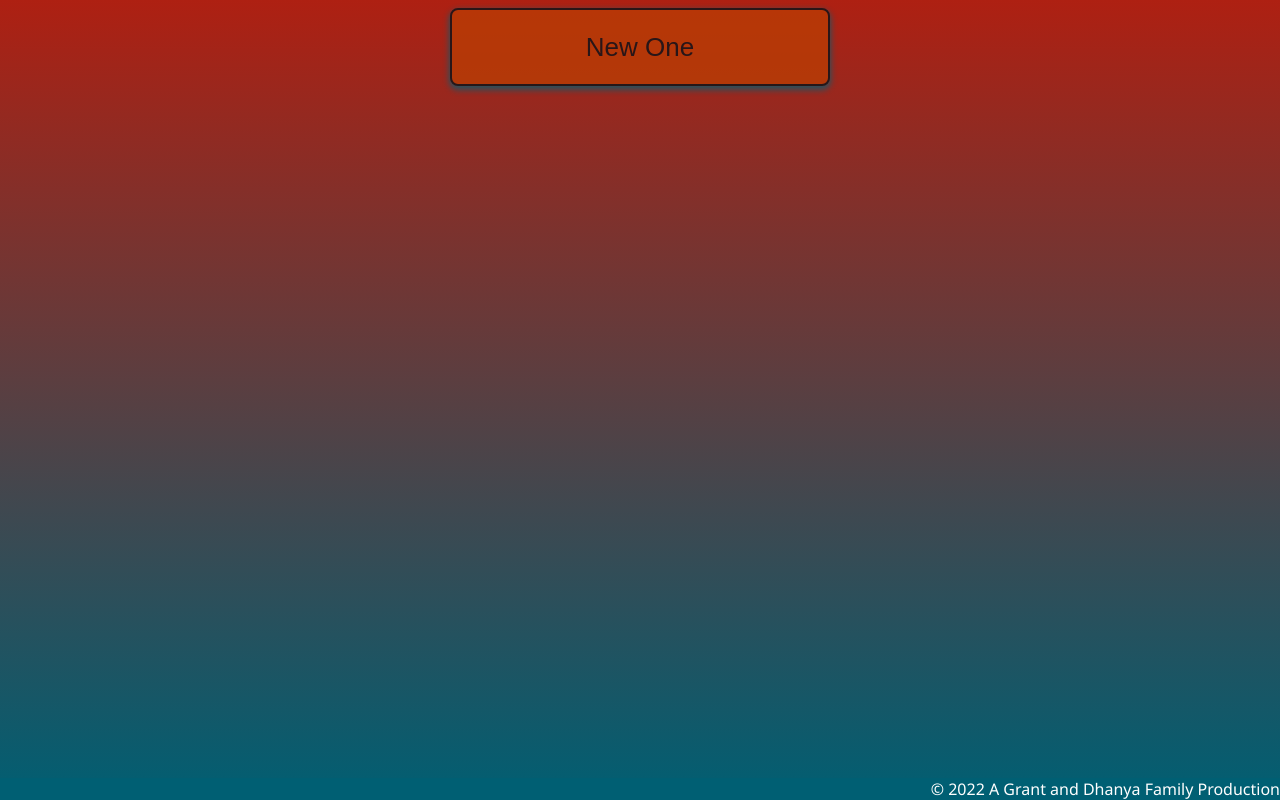
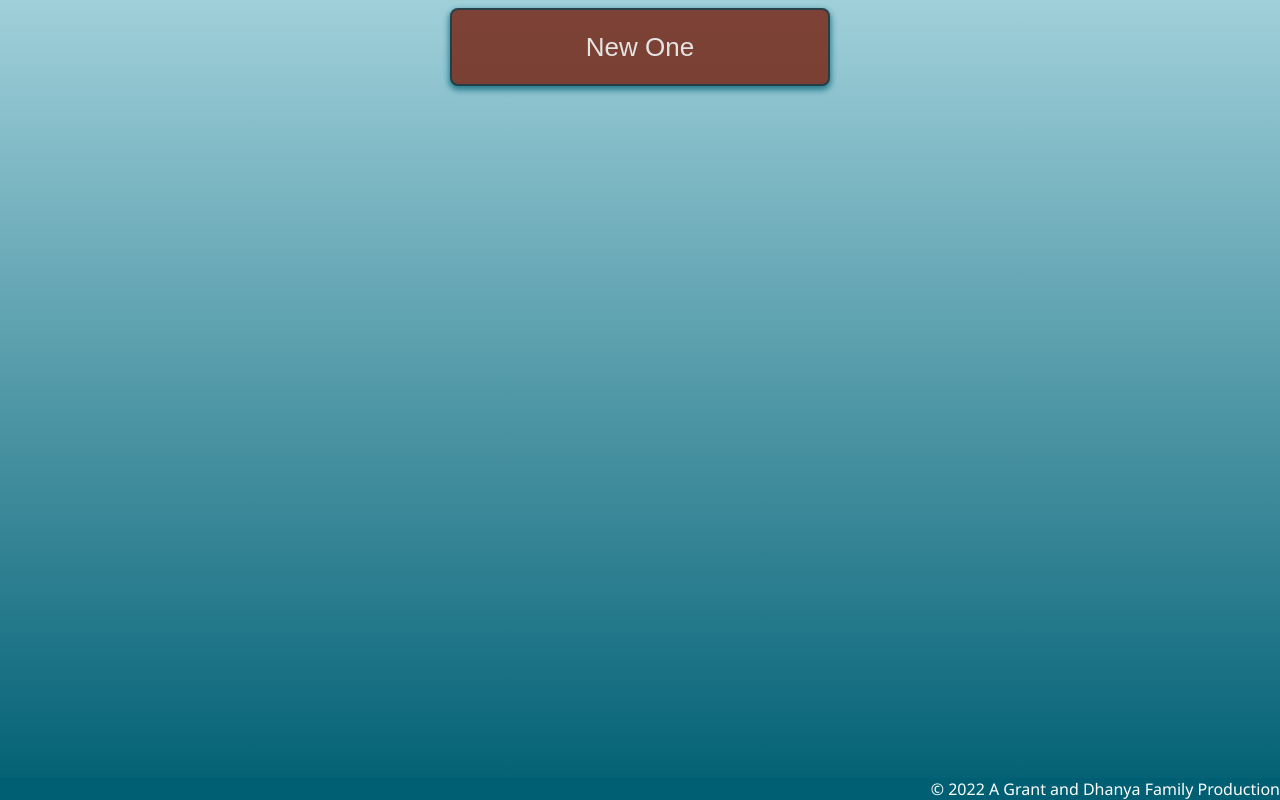
Before and after one commit to mosamochi/promptedthoughts, a plain HTML site: page index.html in a window 1280 px wide. Drawn offline with Linux system fonts and the light colour scheme.

Commit message:
Update index.html

```diff
--- a/index.html
+++ b/index.html
@@ -1,10 +1,10 @@
 <html>
     <head>
         <style>
-            body {background: linear-gradient( #AE2012, #005F73); font-family: 'Segoe UI', Tahoma, Geneva, Verdana, sans-serif;}
+            body {background: linear-gradient( #a0d0da, #005F73); font-family: 'Segoe UI', Tahoma, Geneva, Verdana, sans-serif;}
 
             #mainBlock {text-align: center;}
-            button {text-align: center; color: #001219; background-color:#BB3E03; box-shadow: 0px 3px 6px 1px #005F73; border: 2.5px solid #001219;  border-radius: 8px; font-size: 26px; text-decoration: none; padding: 15px; width: 30%; height: 10%; margin: auto; opacity: 0.75;}
+            button {text-align: center; color: #ffede9; background-color:#731400; box-shadow: 0px 3px 6px 1px #005F73; border: 2.5px solid #001219;  border-radius: 8px; font-size: 26px; text-decoration: none; padding: 15px; width: 30%; height: 10%; margin: auto; opacity: 0.75;}
             button:hover{opacity: 1;}
 
             #phraseBox {color:#001219; background-color: #94D2BD; border:15px solid #005F73 ; border-radius: 10px; font-size: 25px; padding: 30px; width: 60%; margin: auto; margin-top: 45px;  font-weight: 100; }
```
